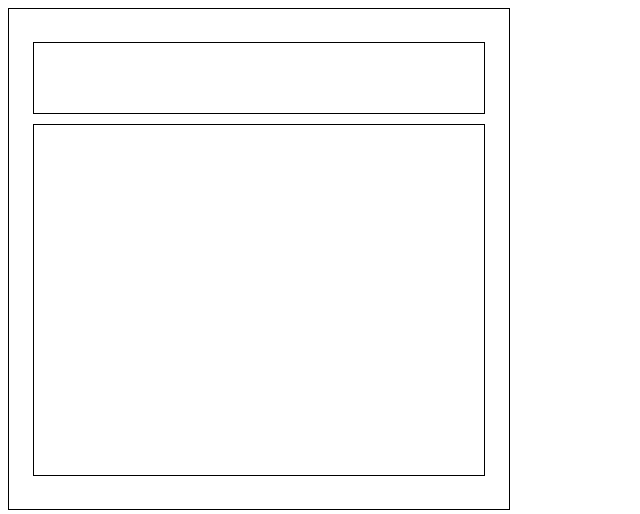
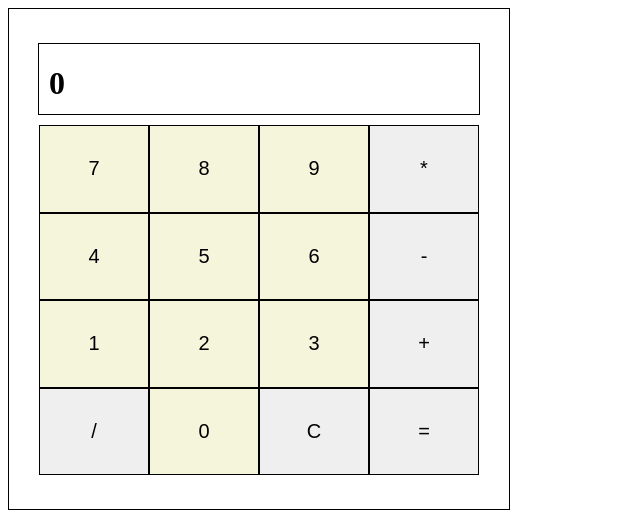
Before and after one commit to shahsuvarli/calculator, a React (Create React App) app: page / in a window 1280 px wide. Shown: the top 514 px of the page, without its empty margins (0-640 px from the left). Built offline with nearby package versions, Linux system fonts and the light colour scheme.

Commit message:
minor changes

```diff
--- a/package.json
+++ b/package.json
@@ -18,8 +18,7 @@
     "eject": "react-scripts eject"
   },
   "eslintConfig": {
-    "extends": [
-    ]
+    "extends": []
   },
   "browserslist": {
     "production": [
--- a/src/App.css
+++ b/src/App.css
@@ -12,13 +12,35 @@
   flex-direction: column;
 }
 .screen {
-  width: 450px;
+  width: 440px;
   height: 70px;
   border: 1px solid black;
+  align-items: center;
+  justify-content: center;
 }
-.keyboard{
+.screen > h1 {
+  margin-left: 10px;
+}
+.keyboard {
   width: 450px;
   height: 350px;
+  margin-top: 10px;
+  display: flex;
+  flex-wrap: wrap;
+  justify-content: center;
+}
+button {
   border: 1px solid black;
-  margin-top: 10px;
+  width: 110px;
+  justify-content: center;
+  align-items: center;
+  display: grid;
+  font-size: 20px;
 }
+button:hover {
+  background-color: white;
+  cursor: pointer;
+}
+.number{
+  background-color: beige;
+}
--- a/src/Calculator.js
+++ b/src/Calculator.js
@@ -1,6 +1,19 @@
-import React from "react";
-import Keyboard from "./Keyboard";
-import Screen from "./Screen";
+import { createContext, useReducer, useState } from "react";
+import { keys } from "./keys";
+
+export const initialState = {
+  value: 0,
+};
+
+function reducer(state, action) {
+  switch (action.type) {
+    case "NUMBER":
+      console.log(state);
+      return { ...state, valueOnHold: action.payload };
+  }
+}
+
+export const appContext = createContext({});
 
 export default function Calculator() {
   return (
@@ -10,3 +23,29 @@ export default function Calculator() {
     </div>
   );
 }
+
+const Screen = () => {
+  return (
+    <div className="screen">
+      <h1>{initialState.value}</h1>
+    </div>
+  );
+};
+
+const Keyboard = () => {
+  const [state, dispatch] = useReducer(reducer, initialState);
+
+  return (
+    <div className="keyboard">
+      {keys.map((key) => (
+        <button
+          key={key.id}
+          className={key.type.toLowerCase()}
+          onClick={() => dispatch({ type: key.type, payload: key.value })}
+        >
+          {key.name}
+        </button>
+      ))}
+    </div>
+  );
+};
--- a/src/Keyboard.js
+++ b/src/Keyboard.js
@@ -1,9 +1,31 @@
-import React from "react";
+import { createContext, useContext, useReducer } from "react";
+import { appContext, initialState } from "./Calculator";
+import { keys } from "./keys";
 
 export default function Keyboard() {
+  const initialState = useContext(appContext);
+
+  function reducer(state, action) {
+    switch (action.type) {
+      case "NUMBER":
+        console.log(state);
+        return { ...state, valueOnHold: action.payload };
+    }
+  }
+
+  const [state, dispatch] = useReducer(reducer, initialState);
+
   return (
     <div className="keyboard">
-
+      {keys.map((key) => (
+        <button
+          key={key.id}
+          className={key.type.toLowerCase()}
+          onClick={() => dispatch({ type: key.type, payload: key.value })}
+        >
+          {key.name}
+        </button>
+      ))}
     </div>
   );
 }
--- a/src/Screen.js
+++ b/src/Screen.js
@@ -1,5 +1,9 @@
-import React from "react";
 
 export default function Screen() {
-  return <div className="screen"></div>;
+
+  return (
+    <div className="screen">
+      <h1></h1>
+    </div>
+  );
 }
--- a/src/index.js
+++ b/src/index.js
@@ -1,11 +1,14 @@
-import React from "react";
+import React, { createContext } from "react";
 import ReactDOM from "react-dom/client";
 import App from "./App";
-import './App.css'
+import "./App.css";
+import { appContext, initialState } from "./Calculator";
 
 const root = ReactDOM.createRoot(document.getElementById("root"));
 root.render(
-  <React.StrictMode>
-    <App />
-  </React.StrictMode>
+  <appContext.Provider value={initialState}>
+    <React.StrictMode>
+      <App />
+    </React.StrictMode>
+  </appContext.Provider>
 );
--- a/src/keys.js
+++ b/src/keys.js
@@ -1,4 +1,18 @@
 export const keys = [
-  { id: 0, name: "clear" },
-  { id: 1, name: "C" },
+  { id: 0, name: "7", type: "NUMBER", value: 7 },
+  { id: 1, name: "8", type: "NUMBER", value: 8 },
+  { id: 2, name: "9", type: "NUMBER", value: 9 },
+  { id: 3, name: "*", type: "MULTIPLICATION" },
+  { id: 4, name: "4", type: "NUMBER", value: 4 },
+  { id: 5, name: "5", type: "NUMBER", value: 5 },
+  { id: 6, name: "6", type: "NUMBER", value: 6 },
+  { id: 7, name: "-", type: "SUBTRACT" },
+  { id: 8, name: "1", type: "NUMBER", value: 1 },
+  { id: 9, name: "2", type: "NUMBER", value: 2 },
+  { id: 10, name: "3", type: "NUMBER", value: 3 },
+  { id: 11, name: "+", type: "ADDITION" },
+  { id: 12, name: "/", type: "DIVISION" },
+  { id: 13, name: "0", type: "NUMBER", value: 0 },
+  { id: 14, name: "C", type: "DELETE" },
+  { id: 15, name: "=", type: "RESUTLT" },
 ];
```
